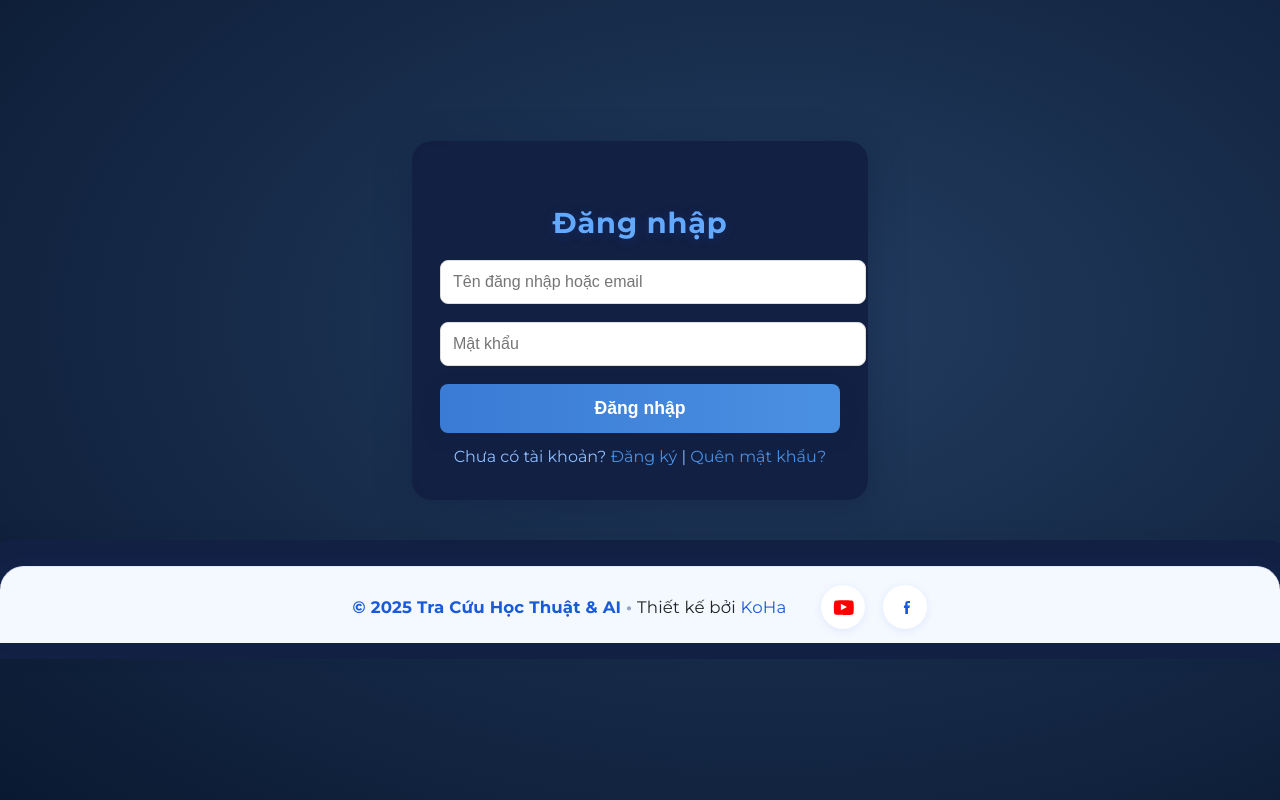
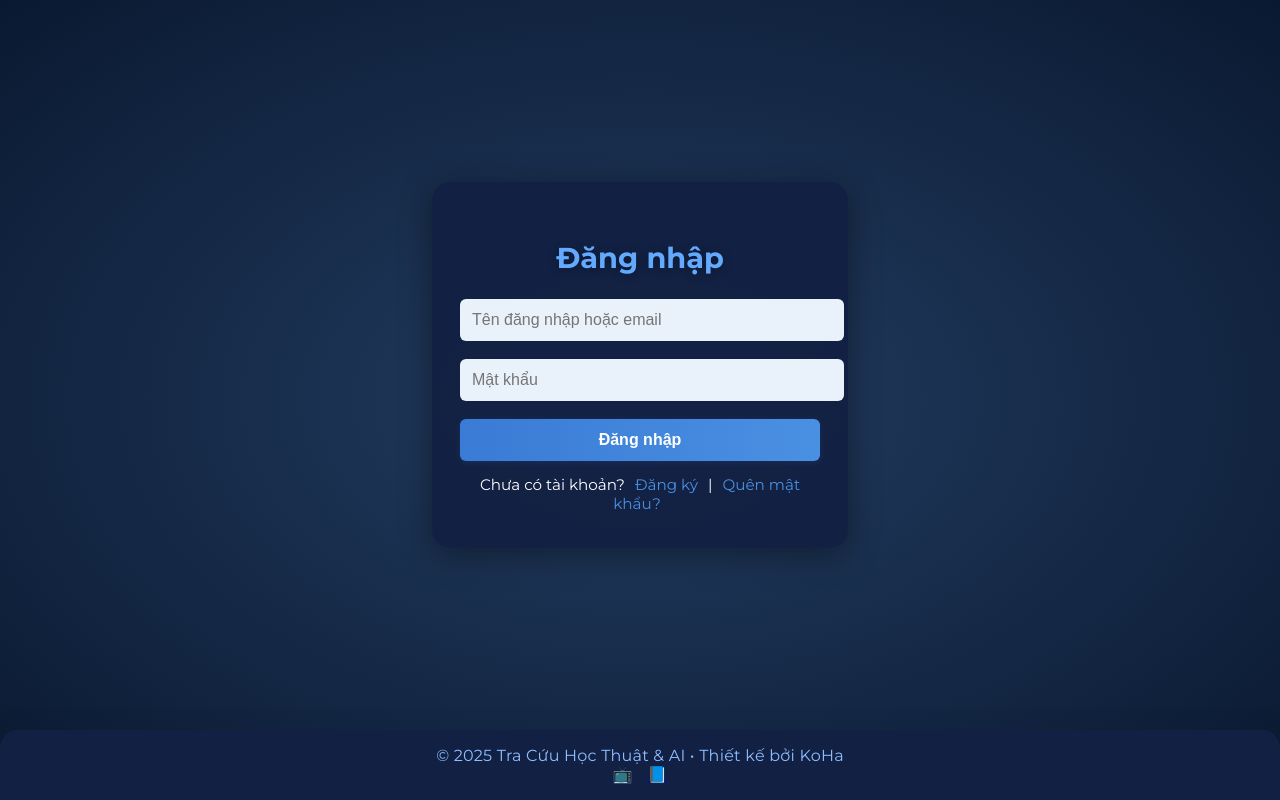
Before and after one commit to koha2002/AI, a plain HTML site: page login.html in a window 1280 px wide. Drawn offline with Linux system fonts and the light colour scheme.

Commit message:
login.html

```diff
--- a/login.html
+++ b/login.html
@@ -5,102 +5,133 @@
   <title>Đăng nhập</title>
   <link rel="icon" type="image/png" href="logo.png">
   <link href="https://fonts.googleapis.com/css2?family=Montserrat:wght@700;400&display=swap" rel="stylesheet">
-  <meta name="viewport" content="width=device-width, initial-scale=1">
   <style>
-    body {
-      background: radial-gradient(ellipse at 60% 40%, #233d61 0%, #0a1931 100%);
+    html, body {
+      height: 100%;
+      margin: 0; padding: 0;
       font-family: 'Montserrat', Arial, sans-serif;
-      margin: 0;
       display: flex;
       flex-direction: column;
+      background: radial-gradient(ellipse at center, #233d61 0%, #0a1931 100%);
+      color: #fff;
+    }
+    main {
+      flex: 1;
+      display: flex;
       align-items: center;
       justify-content: center;
-      min-height: 100vh;
+      flex-direction: column;
+      padding: 20px;
     }
-    .box {
-      background: rgba(18,32,67,0.96);
-      padding: 40px 28px 34px;
-      border-radius: 20px;
-      box-shadow: 0 6px 32px #12204385;
-      max-width: 400px;
-      width: 90%;
+    .login-box {
+      background: rgba(18,32,67,0.95);
+      padding: 35px 28px;
+      border-radius: 18px;
+      box-shadow: 0 6px 32px rgba(0,0,0,0.4);
+      max-width: 360px;
+      width: 100%;
+    }
+    .login-box h2 {
       text-align: center;
-      backdrop-filter: blur(2.5px);
-    }
-    .box h2 {
+      margin-bottom: 24px;
       color: #63aaff;
       font-size: 1.8rem;
-      margin-bottom: 20px;
-      letter-spacing: .8px;
-      text-shadow: 0 2px 12px #185adb34;
+      text-shadow: 0 1px 10px rgba(0,0,0,0.3);
     }
-    .box input {
+    .login-box input[type="text"], .login-box input[type="password"] {
       width: 100%;
       padding: 12px;
       margin-bottom: 18px;
-      border: 1px solid #ddd;
-      border-radius: 8px;
+      border: none;
+      border-radius: 6px;
       font-size: 1rem;
       outline: none;
+      background: #e9f1fb;
+      color: #222;
+      transition: border .2s;
     }
-    .box input:focus { border: 1.5px solid #4a90e2; }
-    .box button {
+    .login-box input:focus {
+      border: 1.5px solid #4a90e2;
+    }
+    .login-box button {
       width: 100%;
-      padding: 14px 0;
-      background: linear-gradient(90deg,#3a7bd5,#4a90e2);
-      color: white;
+      padding: 12px;
+      background: linear-gradient(90deg, #3a7bd5, #4a90e2);
+      color: #fff;
       border: none;
-      border-radius: 8px;
-      font-size: 1.1rem;
-      font-weight: 700;
+      border-radius: 6px;
+      font-size: 1rem;
+      font-weight: bold;
       cursor: pointer;
-      box-shadow: 0 4px 18px #13204334;
-      transition: transform 0.18s;
+      box-shadow: 0 1px 6px rgba(74,144,226,0.15);
+      transition: background .2s;
     }
-    .box button:hover { transform: scale(1.04); }
-    .box .link { margin-top: 14px; font-size: 1rem; color: #8ebeff; }
-    .box .link a { color: #4a90e2; text-decoration: none; }
-    .box .link a:hover { text-decoration: underline; }
-    footer { margin-top: 40px; width: 100%; background: #122043; color: #8ebeff; text-align: center; padding: 26px 10px 16px; font-size: 1.08rem; letter-spacing: .22px; border-radius: 22px 22px 0 0; box-shadow: 0 -3px 22px #0a193112; }
+    .login-box button:hover {
+      background: linear-gradient(90deg, #4a90e2, #3a7bd5);
+    }
+    .login-box .link {
+      text-align: center;
+      margin-top: 14px;
+      font-size: 0.95rem;
+    }
+    .login-box .link a {
+      color: #4a90e2;
+      text-decoration: none;
+      margin: 0 6px;
+    }
+    .login-box .link a:hover {
+      text-decoration: underline;
+    }
+    footer {
+      background: #122043;
+      color: #8ebeff;
+      text-align: center;
+      padding: 16px 10px;
+      font-size: 1rem;
+      border-radius: 18px 18px 0 0;
+      letter-spacing: .22px;
+      box-shadow: 0 -3px 22px rgba(10,25,49,0.1);
+    }
   </style>
 </head>
 <body>
-  <div class="box">
-    <h2>Đăng nhập</h2>
-    <input type="text" id="username" placeholder="Tên đăng nhập hoặc email" required>
-    <input type="password" id="password" placeholder="Mật khẩu" required>
-    <button onclick="login()">Đăng nhập</button>
-    <div class="link">Chưa có tài khoản? <a href="register.html">Đăng ký</a> | <a href="forgot.html">Quên mật khẩu?</a></div>
-  </div>
-
-  <footer id="footer"></footer>
-
+  <main>
+    <div class="login-box">
+      <h2>Đăng nhập</h2>
+      <div class="error" id="error"></div>
+      <input type="text" id="username" placeholder="Tên đăng nhập hoặc email" autocomplete="username" required>
+      <input type="password" id="password" placeholder="Mật khẩu" autocomplete="current-password" required>
+      <button type="button" onclick="login()">Đăng nhập</button>
+      <div class="link">
+        Chưa có tài khoản? <a href="register.html">Đăng ký</a> | <a href="forgot.html">Quên mật khẩu?</a>
+      </div>
+    </div>
+  </main>
+  <footer>
+    &copy; 2025 Tra Cứu Học Thuật & AI • Thiết kế bởi KoHa
+    <div>
+      <a href="https://www.youtube.com/" target="_blank" title="YouTube" style="margin-right:10px;">📺</a>
+      <a href="https://www.facebook.com/" target="_blank" title="Facebook">📘</a>
+    </div>
+  </footer>
   <script>
     const backendUrl = "https://login-backend-pg7j.onrender.com";
-
     async function login() {
-      const username = document.getElementById('username').value;
-      const password = document.getElementById('password').value;
-
-      const res = await fetch(`${backendUrl}/login`, {
-        method: "POST",
-        headers: {"Content-Type": "application/json"},
-        body: JSON.stringify({ username, password })
+      const username=document.getElementById('username').value;
+      const password=document.getElementById('password').value;
+      const res=await fetch(`${backendUrl}/login`,{
+        method:"POST",
+        headers:{"Content-Type":"application/json"},
+        body:JSON.stringify({username,password})
       });
-      const data = await res.json();
-
-      if (res.ok) {
-        localStorage.setItem('token', data.token);
-        alert("Đăng nhập thành công!");
-        window.location.href = "index.html";
-      } else {
-        alert(data.message || "Sai tài khoản hoặc mật khẩu.");
+      if(res.ok){
+        const data=await res.json();
+        localStorage.setItem('token',data.token);
+        window.location.href="index.html";
+      }else{
+        document.getElementById('error').textContent="Sai tài khoản hoặc mật khẩu!";
       }
     }
-
-    fetch('footer.html')
-      .then(response => response.text())
-      .then(html => document.getElementById('footer').innerHTML = html);
   </script>
 </body>
 </html>
```
